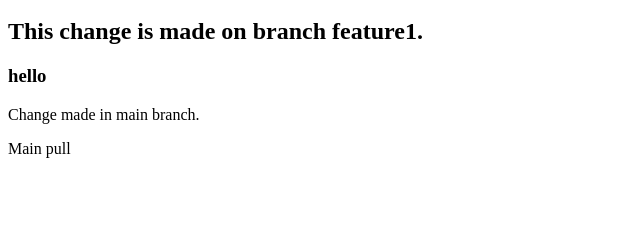
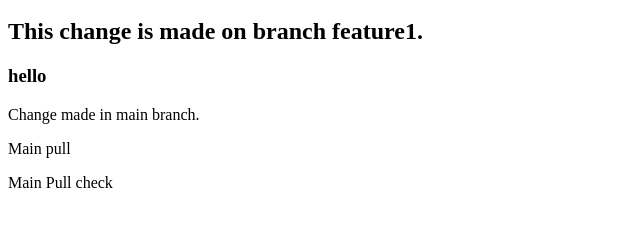
Before and after one commit to pinkikumari-33/Project, a plain HTML site: page index.html in a window 1280 px wide. Shown: the part 120-346 px from the top of the page, without its empty margins (0-640 px from the left). Drawn offline with Linux system fonts and the light colour scheme.

Commit message:
Update index.html for pull check

```diff
--- a/index.html
+++ b/index.html
@@ -12,5 +12,6 @@
     <h3>hello</h3>
     <p>Change made in main branch.</p>
     <P>Main pull</P>
+    <p>Main Pull check</p>
 </body>
 </html>
```
